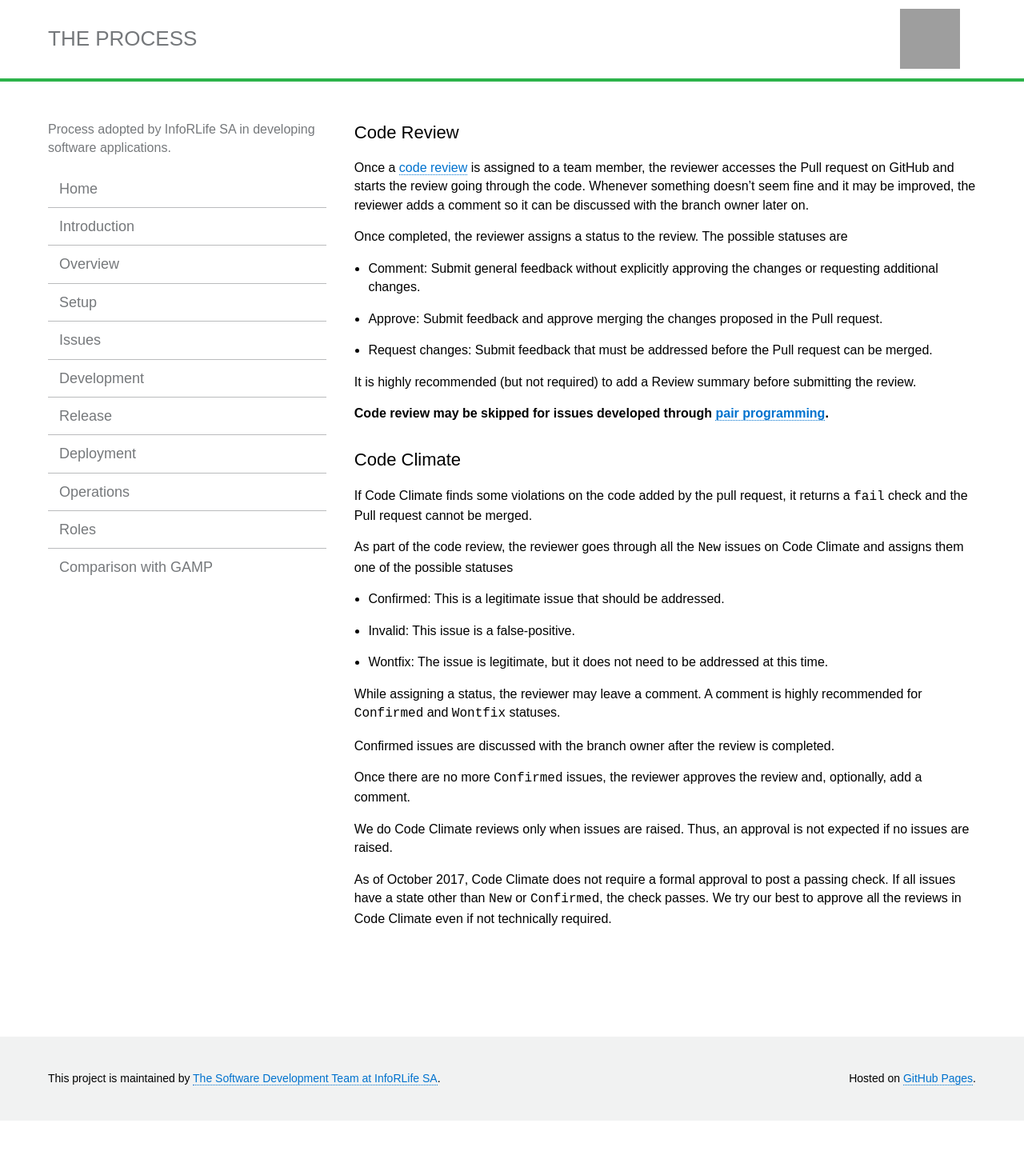
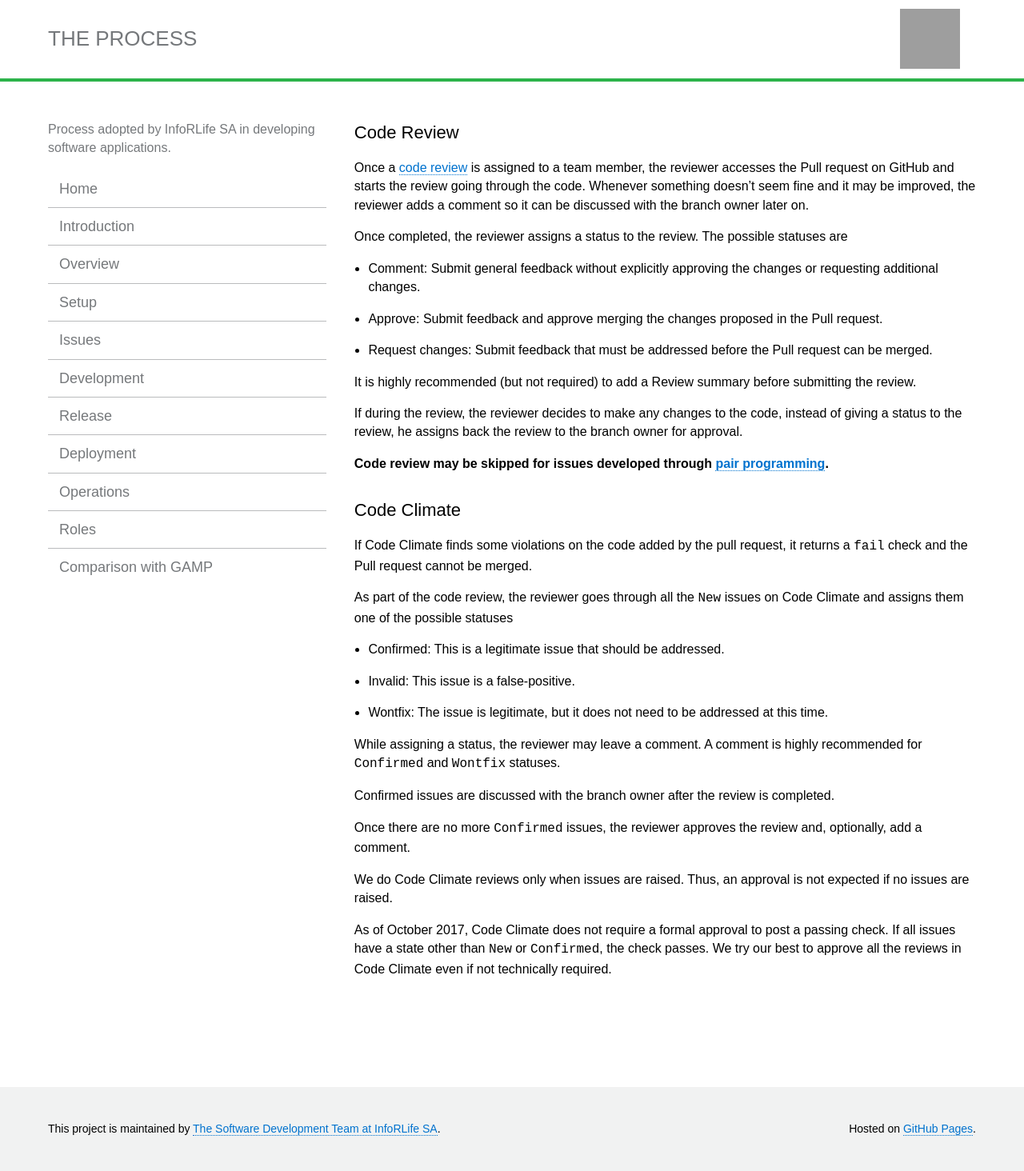
Before and after one commit to inforlife/process, a Jekyll site: the page built from code-review.md, in a window 1280 px wide. Shown: the whole page at 80% size. Built offline with Jekyll 4.4.1, drawn with Linux system fonts in a browser that asks for light colours; before the commit the page ends 1401 px from its top, so only the background shows below that; grey boxes are pictures that could not be loaded.

Commit message:
add reviewer expected behavior

```diff
--- a/code-review.md
+++ b/code-review.md
@@ -13,6 +13,8 @@ Once completed, the reviewer assigns a status to the review. The possible status
 - Request changes: Submit feedback that must be addressed before the Pull request can be merged.
 
 It is highly recommended (but not required) to add a Review summary before submitting the review.
+
+If during the review, the reviewer decides to make any changes to the code, instead of giving a status to the review, he assigns back the review to the branch owner for approval.
 
 **Code review may be skipped for issues developed through [pair programming](https://en.wikipedia.org/wiki/Pair_programming).**
 
```
